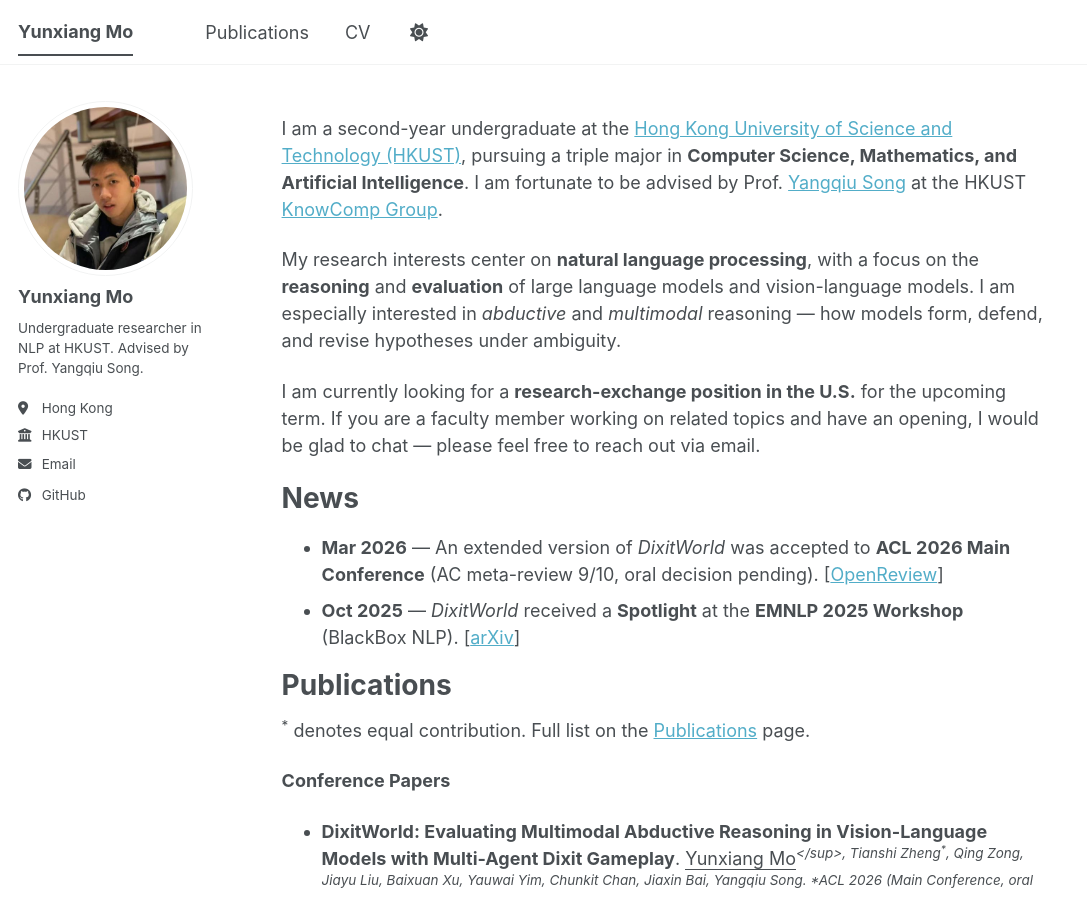
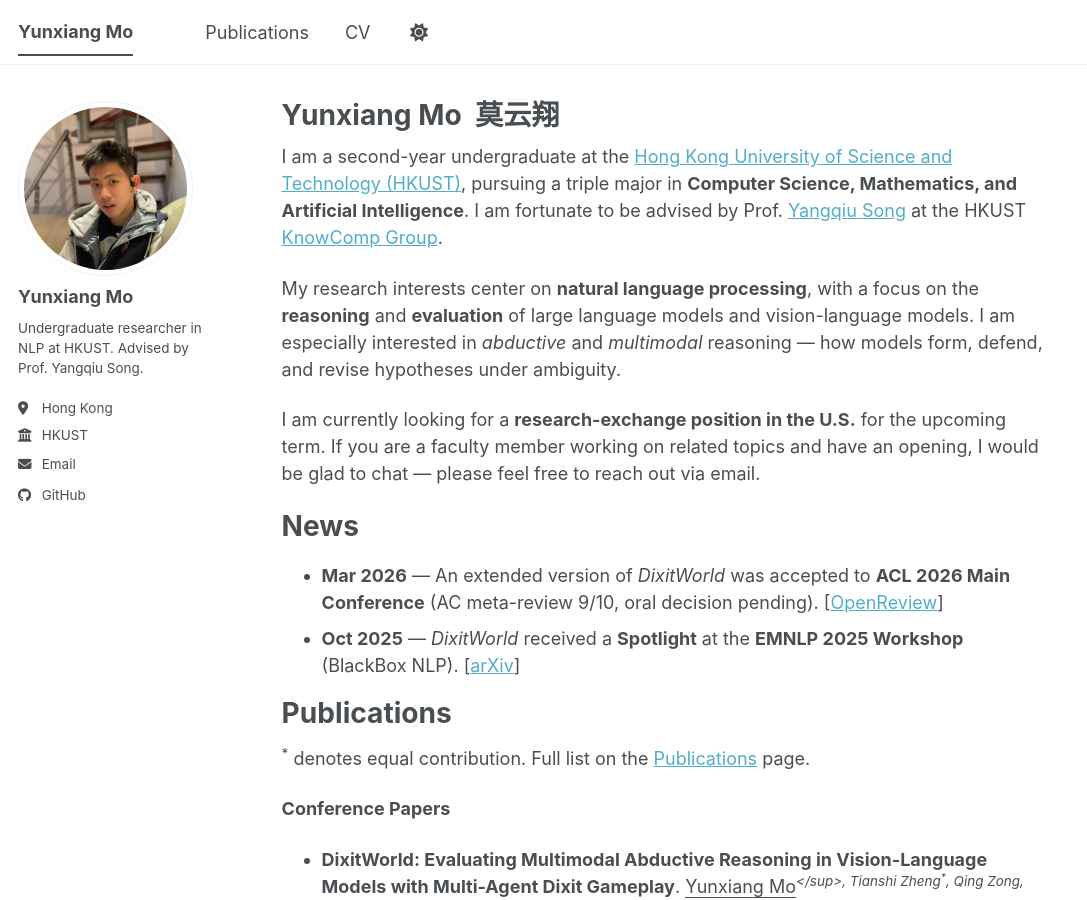
Before and after one commit to moyunxiang/moyunxiang.github.io, a Jekyll site: the page built from _pages/about.md, in a window 1280 px wide and 900 px high. Shown: the whole window, without its empty margins (0-1087 px from the left). Built offline with Jekyll 4.4.1, drawn with Linux system fonts in a browser that asks for light colours; a script bundle is joined from its source files by our own code; library files that are not in the unit come from our copies.

Commit message:
Add bilingual H1 'Yunxiang Mo 莫云翔' to homepage

```diff
--- a/_pages/about.md
+++ b/_pages/about.md
@@ -1,6 +1,6 @@
 ---
 permalink: /
-title: ""
+title: "Yunxiang Mo &nbsp;莫云翔"
 author_profile: true
 redirect_from:
   - /about/
```
